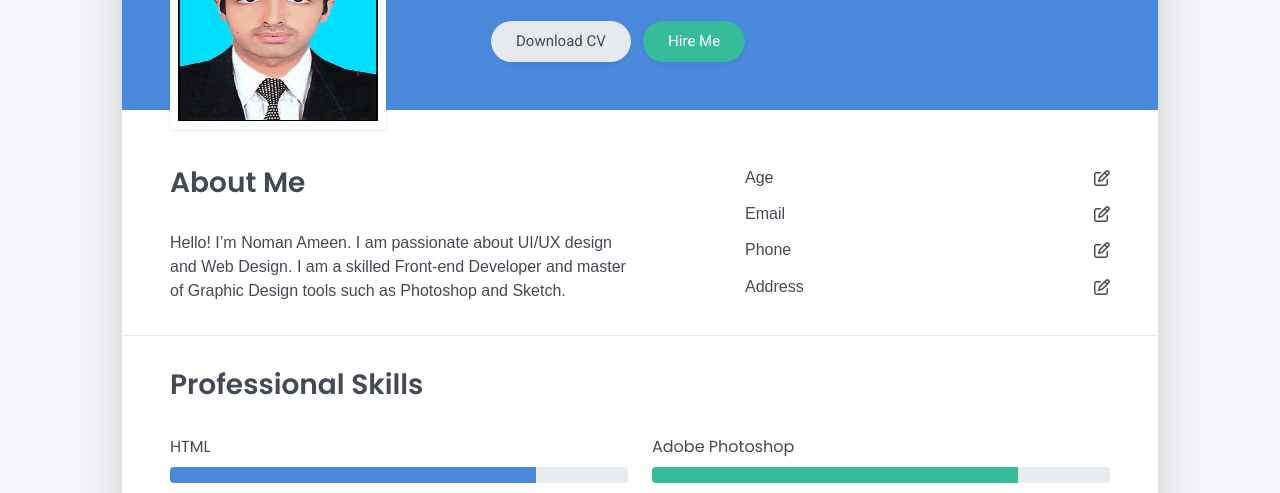
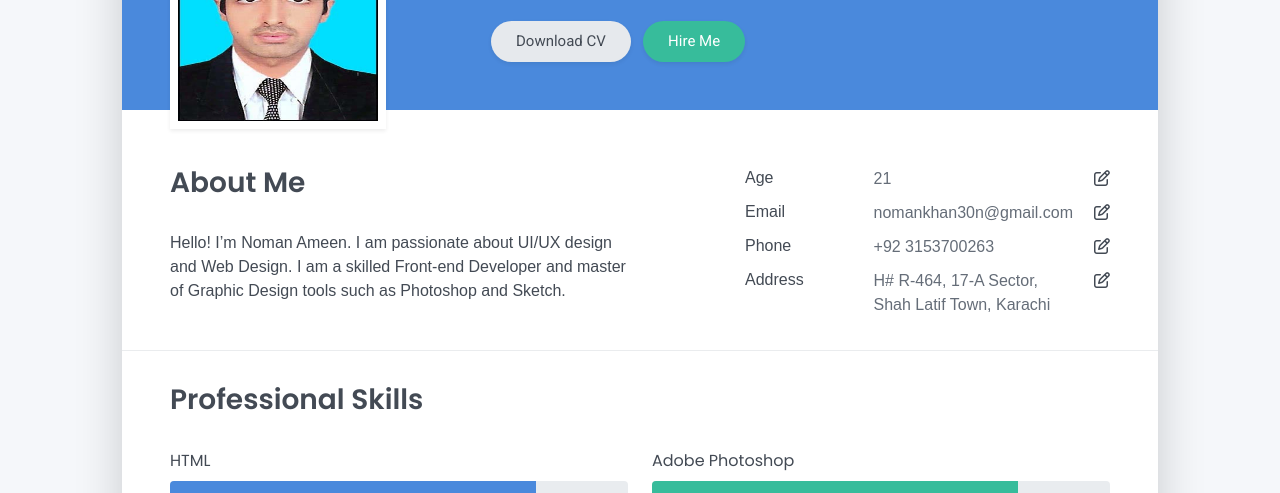
Before and after one commit to Noman-Amin30n/Resume-builder, a plain HTML site: page index.html in a window 1280 px wide. Shown: the part 255-748 px from the top of the page. Drawn offline with Linux system fonts and the light colour scheme.

Commit message:
updated all files

```diff
--- a/index.html
+++ b/index.html
@@ -68,28 +68,32 @@
             <section class="personel-info">
               <p class="labels">Age</p>
               <div class="values-and-edit-container">
-                <p id="age-value" contenteditable="false"></p>
+                <p id="age-value" contenteditable="false">21</p>
                 <i class="fa-regular fa-pen-to-square" id="age-edit"></i>
                 <span id="age-save" style="display: none">save</span>
               </div>
 
               <p class="labels">Email</p>
               <div class="values-and-edit-container">
-                <p id="email-value" contenteditable="false"></p>
+                <p id="email-value" contenteditable="false">
+                  nomankhan30n@gmail.com
+                </p>
                 <i class="fa-regular fa-pen-to-square" id="email-edit"></i>
                 <span id="email-save" style="display: none">save</span>
               </div>
 
               <p class="labels">Phone</p>
               <div class="values-and-edit-container">
-                <p id="phone-value" contenteditable="false"></p>
+                <p id="phone-value" contenteditable="false">+92 3153700263</p>
                 <i class="fa-regular fa-pen-to-square" id="phone-edit"></i>
                 <span id="phone-save" style="display: none">save</span>
               </div>
 
               <p class="labels">Address</p>
               <div class="values-and-edit-container">
-                <p id="address-value" contenteditable="false"></p>
+                <p id="address-value" contenteditable="false">
+                  H# R-464, 17-A Sector, Shah Latif Town, Karachi
+                </p>
                 <i class="fa-regular fa-pen-to-square" id="address-edit"></i>
                 <span id="address-save" style="display: none">save</span>
               </div>
```
Also changed, not shown: README.md (deleted).
